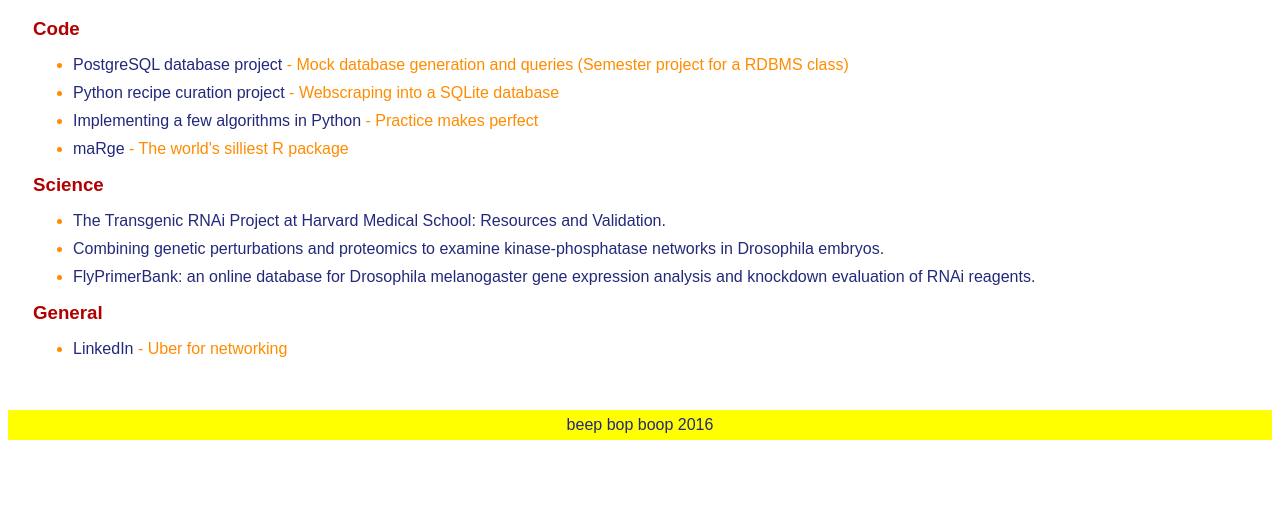
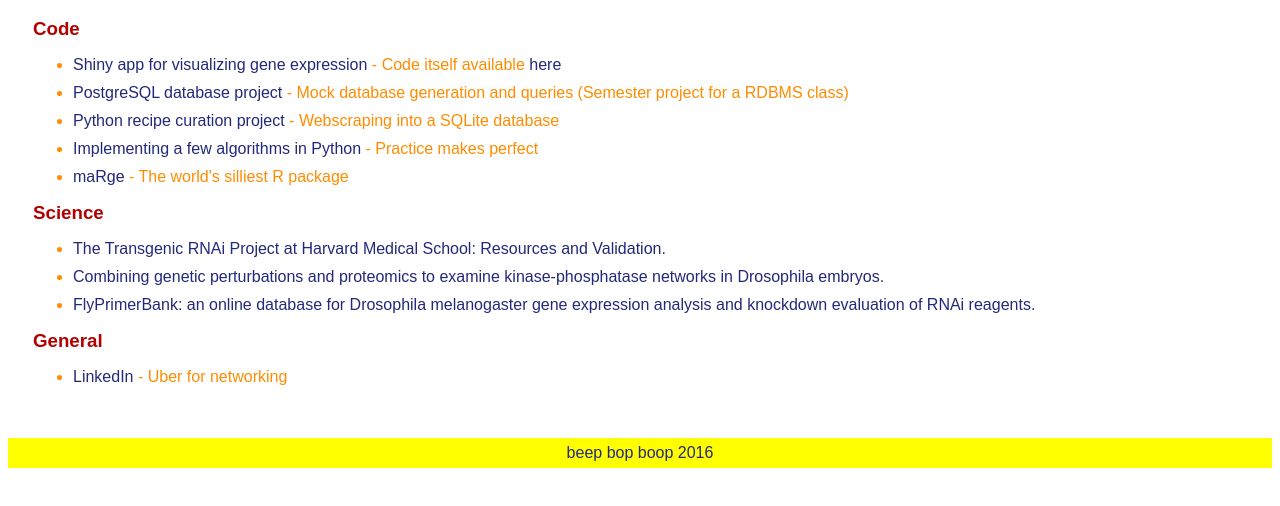
Before and after one commit to mfoos/mfoos.github.io, a plain HTML site: page portfolio.html in a window 1280 px wide. Shown: the part 290-796 px from the top of the page. Drawn offline with Linux system fonts and the light colour scheme.

Commit message:
Add shiny link

```diff
--- a/portfolio.html
+++ b/portfolio.html
@@ -37,6 +37,8 @@
 					<div class="container">
 						<h3>Code</h3>
 							<ul>
+                                <li><a
+                                href="https://mfoos.shinyapps.io/immunecelltypes/">Shiny app for visualizing gene expression</a> - Code itself available <a href="https://github.com/mfoos/immunecelltypes_shiny">here</a>
 								<li><a
 								href="https://github.com/mfoos/DoingDataScience/tree/master/DatabaseClass">PostgreSQL database project</a> - Mock database generation and queries (Semester project for a RDBMS class)</li>
 								<li><a
```
